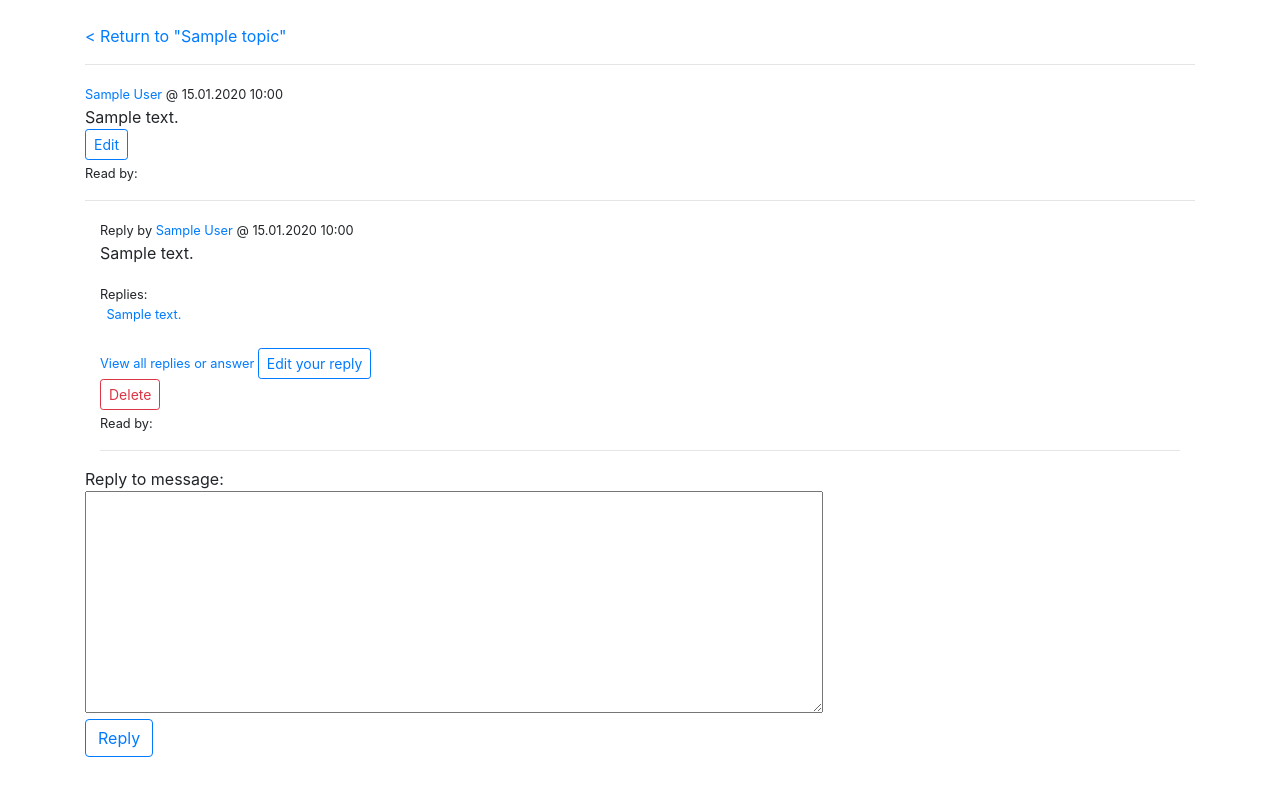
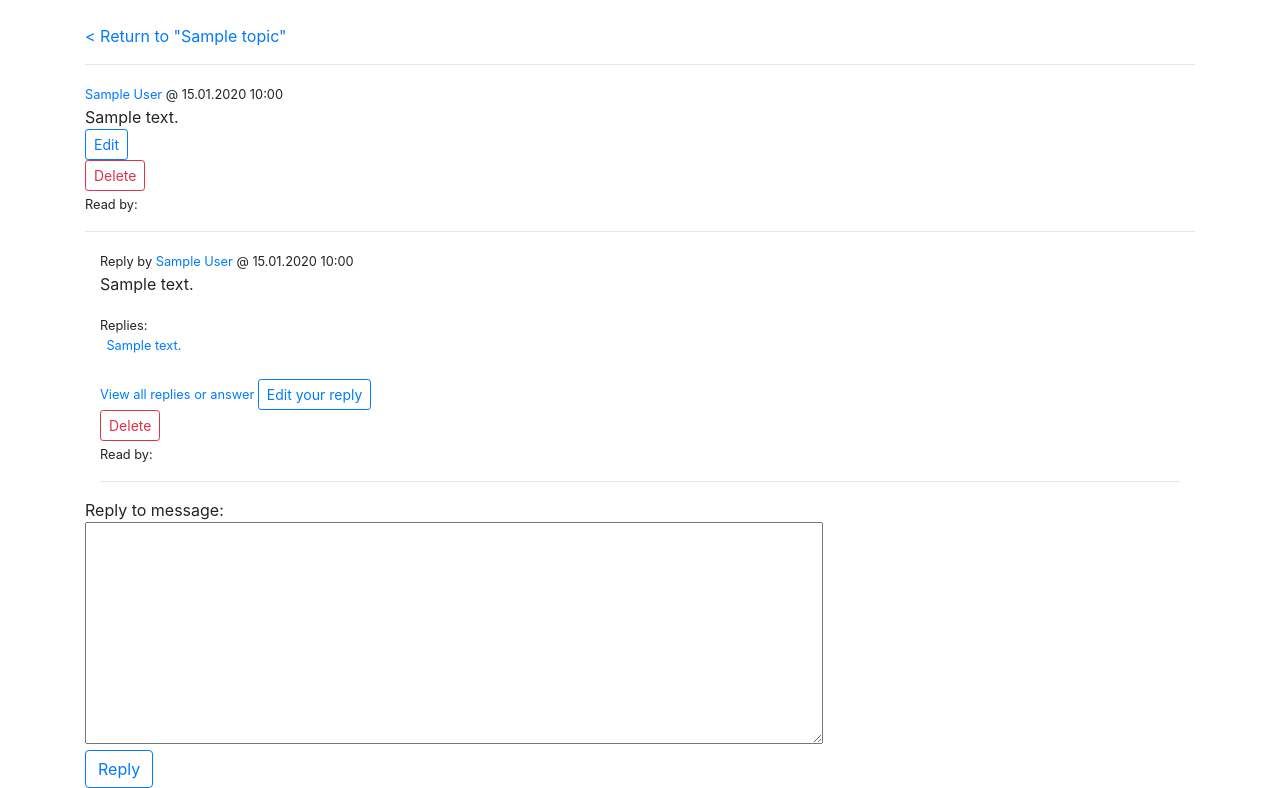
Before and after one commit to maarila/discussions-forum, a Flask app: page /topics/1/messages/1/ in a window 1280 px wide. Shown: the part 56-844 px from the top of the page. Before the commit the page ends 813 px from the top, so only its background shows below. Run offline with Flask 2, Linux system fonts and the light colour scheme; a user stored in the database is signed in; tables that the repository leaves empty hold one stand-in row (values such as "Sample post"); some libraries are stand-ins or nearby versions.

Commit message:
Messages and their replies are now removed recursively

```diff
--- a/application/messages/views.py
+++ b/application/messages/views.py
@@ -3,7 +3,7 @@ from flask_login import login_required, current_user
 
 from application import app, db
 from application.topics.models import Topic
-from application.topics.views import mark_messages_read
+from application.service.methods import mark_messages_read, delete_message
 from application.messages.models import Message
 from application.messages.forms import MessageForm
 
@@ -58,19 +58,17 @@ def messages_delete(message_id):
     m = Message.query.get(message_id)
 
     if current_user.admin:
-        db.session.delete(m)
-        db.session.commit()
+        delete_message(m)
 
     return redirect(url_for("messages_index"))
 
 @app.route("/topics/<topic_id>/messages/<message_id>/delete/", methods=["POST"])
 @login_required
 def messages_delete_from_topic(topic_id, message_id):
-    m = Message.query.get(message_id)
+    msg = Message.query.get(message_id)
 
     if current_user.admin:
-        db.session.delete(m)
-        db.session.commit()
+        delete_message(msg)
 
     return redirect(url_for("topics_get_one", topic_id=topic_id))
 
--- /dev/null
+++ b/application/service/methods.py
@@ -0,0 +1,71 @@
+from flask import redirect, render_template, request, url_for
+from flask_login import login_required, current_user
+
+from application import app, db
+from application.messages.models import Message
+from application.messages.forms import MessageForm
+
+from sqlalchemy.sql import text
+
+import os
+
+
+def delete_topic(topic):
+    replies_to_topic = Message.query.filter_by(topic_id=topic.id).all()
+
+    if not replies_to_topic:
+        db.session.delete(topic)
+        db.session.commit()
+    else:
+        for msg in replies_to_msg:
+            delete_message(msg)
+
+        db.session.delete(topic)
+        db.session.commit()
+
+
+def delete_message(message):
+    replies_to_msg = Message.query.filter_by(reply_id=message.id).all()
+
+    if not replies_to_msg:
+        db.session.delete(message)
+        db.session.commit()
+    else:
+        for msg in replies_to_msg:
+            delete_message(msg)
+
+        db.session.delete(message)
+        db.session.commit()
+
+
+def mark_messages_read(messages):
+    if os.environ.get("HEROKU"):
+        for row in messages:
+            message_id = row.id
+            user_id = current_user.id
+            stmt = text("INSERT INTO views (account_id, message_id)"
+                        " VALUES (:user_id, :message_id)"
+                        " ON CONFLICT DO NOTHING"
+                        ).params(user_id=user_id, message_id=message_id)
+            res = db.engine.execute(stmt)
+    else:
+        for row in messages:
+            message_id = row.id
+            user_id = current_user.id
+
+            stmt = text("INSERT OR IGNORE INTO views (account_id, message_id)"
+                        " VALUES (:user_id, :message_id)"
+                        ).params(user_id=user_id, message_id=message_id)
+            res = db.engine.execute(stmt)
+
+
+def reduce_msg(message):
+    if len(message) < 35:
+        return message
+
+    new_msg = ""
+    for i in range(32):
+        new_msg += message[i]
+
+    new_msg += "..."
+    return new_msg
--- a/application/templates/messages/list.html
+++ b/application/templates/messages/list.html
@@ -1,6 +1,9 @@
 {% extends "layout.html" %}
 
 {% block body %}
+
+  <div style="font-size: 20px">Please note: deleting a message will also delete ALL its replies!</div>
+
   <table style="width:75%;border-collapse: separate;border-spacing: 9px">
     <tr>
       <th align="left">Delete?</th>
--- a/application/templates/messages/one.html
+++ b/application/templates/messages/one.html
@@ -11,6 +11,14 @@
 {% if message.account_id == current_user.id %}
   <a href="/messages/{{ message.id }}/edit" class="btn btn-outline-primary btn-sm" role="button">Edit</a>
 {% endif%}
+
+
+{% if current_user.admin %}
+  <form method="POST" action="{{ url_for('messages_delete_from_topic', topic_id=topic.id, message_id=message.id) }}">
+    <input class="btn btn-outline-danger btn-sm" type="submit" value="Delete" />
+  </form>
+{% endif %}
+
 <div>
   <small>Read by:
   {% for view in message.views %}
--- a/application/templates/topics/one_topic.html
+++ b/application/templates/topics/one_topic.html
@@ -29,9 +29,8 @@
         {% endfor %}
       </small></div>
       <br />
-        <small>
-          <a href="/topics/{{ topic.id }}/messages/{{ message.id }}/">View all replies or answer</a>
-        </small>
+
+        <small><a href="/topics/{{ topic.id }}/messages/{{ message.id }}/">View all replies or answer</a></small>
 
           {% if message.account_id == current_user.id %}
           <a href="/messages/{{ message.id }}/edit" class="btn btn-outline-primary btn-sm" role="button">Edit</a>
--- a/application/templates/users/list_users.html
+++ b/application/templates/users/list_users.html
@@ -13,7 +13,7 @@
       {% if current_user.id != user.id %}
       <td>
         <form method="POST" action="{{ url_for('users_toggle_admin', user_id=user.id) }}">
-          <input class="btn btn-outline-primary btn-sm" type="submit" value="Grant admin rights" />
+          <input class="btn btn-outline-primary btn-sm" type="submit" value="Toggle admin rights" />
         </form>
       </td>
       <td>
--- a/application/topics/views.py
+++ b/application/topics/views.py
@@ -4,9 +4,9 @@ from flask_login import current_user, login_required
 from application import app, db
 from application.topics.models import Topic
 from application.topics.forms import TopicForm
-
 from application.messages.models import Message
 from application.messages.forms import MessageForm
+from application.service.methods import delete_message, delete_topic, mark_messages_read
 
 from sqlalchemy.sql import text
 
@@ -62,7 +62,6 @@ def topics_form():
 @login_required
 def topics_get_one(topic_id, page=1):
     per_page = 5
-
 
     messages = Message.query.filter_by(topic_id=topic_id, reply_id=None)
     replies = Message.query.filter_by(topic_id=topic_id)
@@ -142,24 +141,3 @@ def topics_create():
         db.session().commit()
 
     return redirect(url_for("topics_index"))
-
-
-def mark_messages_read(messages):
-    if os.environ.get("HEROKU"):
-        for row in messages:
-            message_id = row.id
-            user_id = current_user.id
-            stmt = text("INSERT INTO views (account_id, message_id)"
-                        " VALUES (:user_id, :message_id)"
-                        " ON CONFLICT DO NOTHING"
-                        ).params(user_id=user_id, message_id=message_id)
-            res = db.engine.execute(stmt)
-    else:
-        for row in messages:
-            message_id = row.id
-            user_id = current_user.id
-
-            stmt = text("INSERT OR IGNORE INTO views (account_id, message_id)"
-                        " VALUES (:user_id, :message_id)"
-                        ).params(user_id=user_id, message_id=message_id)
-            res = db.engine.execute(stmt)
```
Also changed, not shown: application/topics/models.py (+1 -12 lines). Lines whose indentation alone changed are shown as unchanged.
